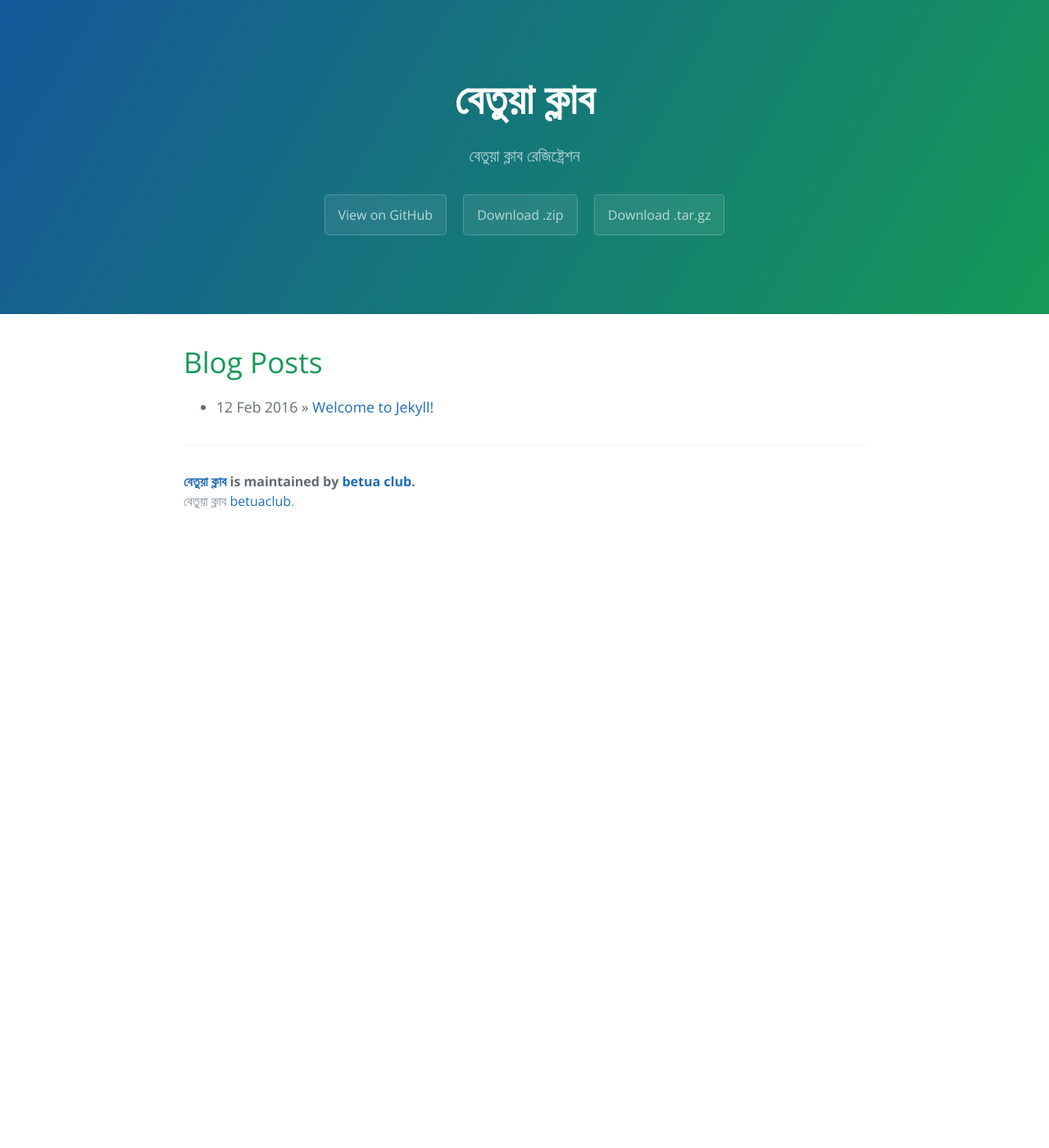
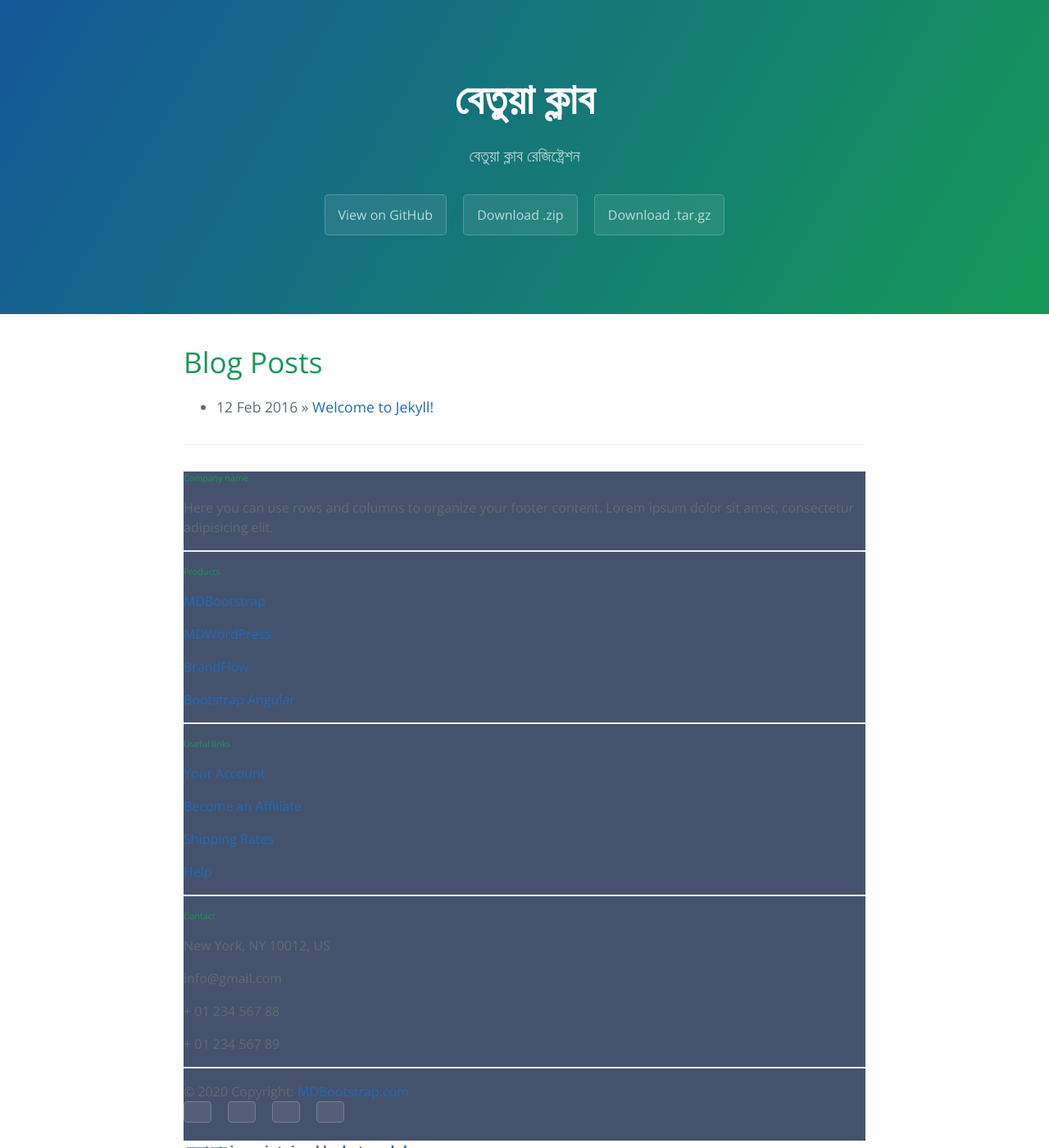
Before and after one commit to shahinmondal/betuaclub.github.io, a Jekyll site: the page built from index.html, in a window 1280 px wide and 1400 px high. Shown: the whole window at 82% size. Built offline with Jekyll 4.4.1, drawn with Linux system fonts in a browser that asks for light colours; the list of posts is cut into pages by our own code.

Commit message:
Update page-footer.html

```diff
--- a/_includes/page-footer.html
+++ b/_includes/page-footer.html
@@ -1,4 +1,150 @@
 <footer class="site-footer">
+  <!-- Remove the container if you want to extend the Footer to full width. -->
+<div class="container my-5">
+  <!-- Footer -->
+  <footer
+          class="text-center text-lg-start text-white"
+          style="background-color: #45526e"
+          >
+    <!-- Grid container -->
+    <div class="container p-4 pb-0">
+      <!-- Section: Links -->
+      <section class="">
+        <!--Grid row-->
+        <div class="row">
+          <!-- Grid column -->
+          <div class="col-md-3 col-lg-3 col-xl-3 mx-auto mt-3">
+            <h6 class="text-uppercase mb-4 font-weight-bold">
+              Company name
+            </h6>
+            <p>
+              Here you can use rows and columns to organize your footer
+              content. Lorem ipsum dolor sit amet, consectetur adipisicing
+              elit.
+            </p>
+          </div>
+          <!-- Grid column -->
+
+          <hr class="w-100 clearfix d-md-none" />
+
+          <!-- Grid column -->
+          <div class="col-md-2 col-lg-2 col-xl-2 mx-auto mt-3">
+            <h6 class="text-uppercase mb-4 font-weight-bold">Products</h6>
+            <p>
+              <a class="text-white">MDBootstrap</a>
+            </p>
+            <p>
+              <a class="text-white">MDWordPress</a>
+            </p>
+            <p>
+              <a class="text-white">BrandFlow</a>
+            </p>
+            <p>
+              <a class="text-white">Bootstrap Angular</a>
+            </p>
+          </div>
+          <!-- Grid column -->
+
+          <hr class="w-100 clearfix d-md-none" />
+
+          <!-- Grid column -->
+          <div class="col-md-3 col-lg-2 col-xl-2 mx-auto mt-3">
+            <h6 class="text-uppercase mb-4 font-weight-bold">
+              Useful links
+            </h6>
+            <p>
+              <a class="text-white">Your Account</a>
+            </p>
+            <p>
+              <a class="text-white">Become an Affiliate</a>
+            </p>
+            <p>
+              <a class="text-white">Shipping Rates</a>
+            </p>
+            <p>
+              <a class="text-white">Help</a>
+            </p>
+          </div>
+
+          <!-- Grid column -->
+          <hr class="w-100 clearfix d-md-none" />
+
+          <!-- Grid column -->
+          <div class="col-md-4 col-lg-3 col-xl-3 mx-auto mt-3">
+            <h6 class="text-uppercase mb-4 font-weight-bold">Contact</h6>
+            <p><i class="fas fa-home mr-3"></i> New York, NY 10012, US</p>
+            <p><i class="fas fa-envelope mr-3"></i> info@gmail.com</p>
+            <p><i class="fas fa-phone mr-3"></i> + 01 234 567 88</p>
+            <p><i class="fas fa-print mr-3"></i> + 01 234 567 89</p>
+          </div>
+          <!-- Grid column -->
+        </div>
+        <!--Grid row-->
+      </section>
+      <!-- Section: Links -->
+
+      <hr class="my-3">
+
+      <!-- Section: Copyright -->
+      <section class="p-3 pt-0">
+        <div class="row d-flex align-items-center">
+          <!-- Grid column -->
+          <div class="col-md-7 col-lg-8 text-center text-md-start">
+            <!-- Copyright -->
+            <div class="p-3">
+              © 2020 Copyright:
+              <a class="text-white" href="https://mdbootstrap.com/"
+                 >MDBootstrap.com</a
+                >
+            </div>
+            <!-- Copyright -->
+          </div>
+          <!-- Grid column -->
+
+          <!-- Grid column -->
+          <div class="col-md-5 col-lg-4 ml-lg-0 text-center text-md-end">
+            <!-- Facebook -->
+            <a
+               class="btn btn-outline-light btn-floating m-1"
+               class="text-white"
+               role="button"
+               ><i class="fab fa-facebook-f"></i
+              ></a>
+
+            <!-- Twitter -->
+            <a
+               class="btn btn-outline-light btn-floating m-1"
+               class="text-white"
+               role="button"
+               ><i class="fab fa-twitter"></i
+              ></a>
+
+            <!-- Google -->
+            <a
+               class="btn btn-outline-light btn-floating m-1"
+               class="text-white"
+               role="button"
+               ><i class="fab fa-google"></i
+              ></a>
+
+            <!-- Instagram -->
+            <a
+               class="btn btn-outline-light btn-floating m-1"
+               class="text-white"
+               role="button"
+               ><i class="fab fa-instagram"></i
+              ></a>
+          </div>
+          <!-- Grid column -->
+        </div>
+      </section>
+      <!-- Section: Copyright -->
+    </div>
+    <!-- Grid container -->
+  </footer>
+  <!-- Footer -->
+</div>
+<!-- End of .container -->
   <span class="site-footer-owner"><a href="{{ site.url }}">{{ site.title }}</a> is maintained by <a href="{{ site.author.url }}">{{ site.author.name }}</a>.</span>
   <span class="site-footer-credits">বেতুয়া ক্লাব <a href="https://betuaclub.ml">betuaclub</a>.</span>
 </footer>
```
